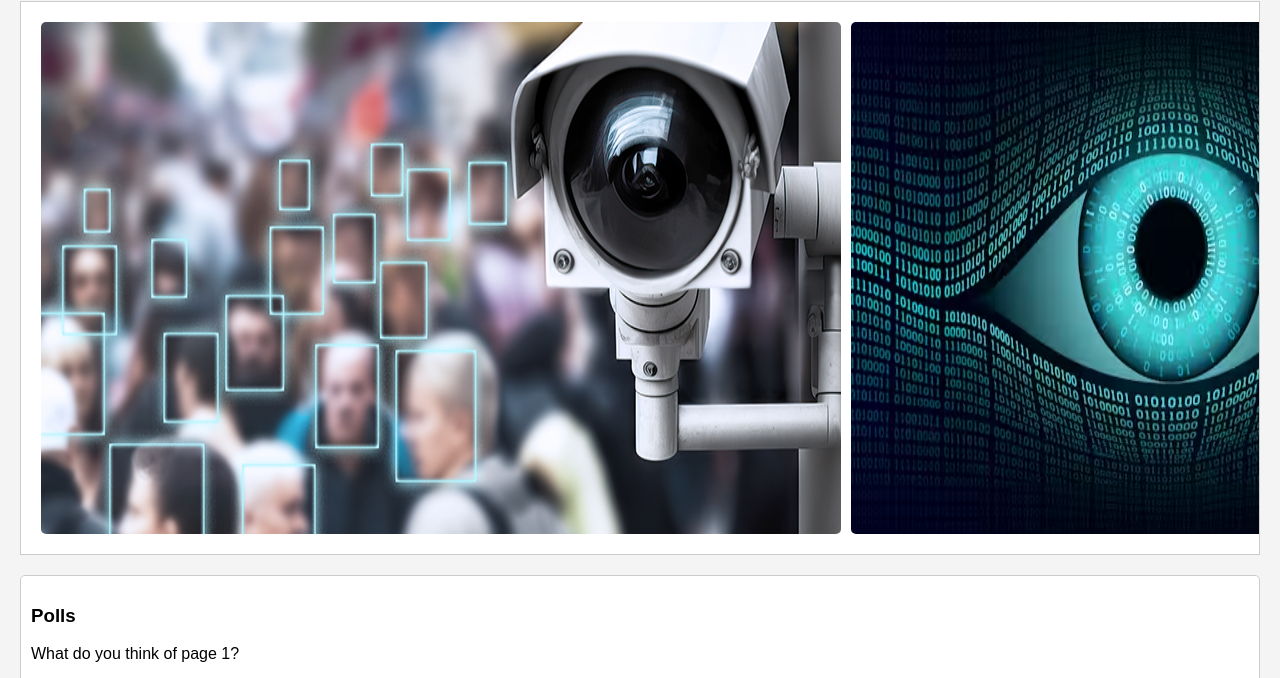
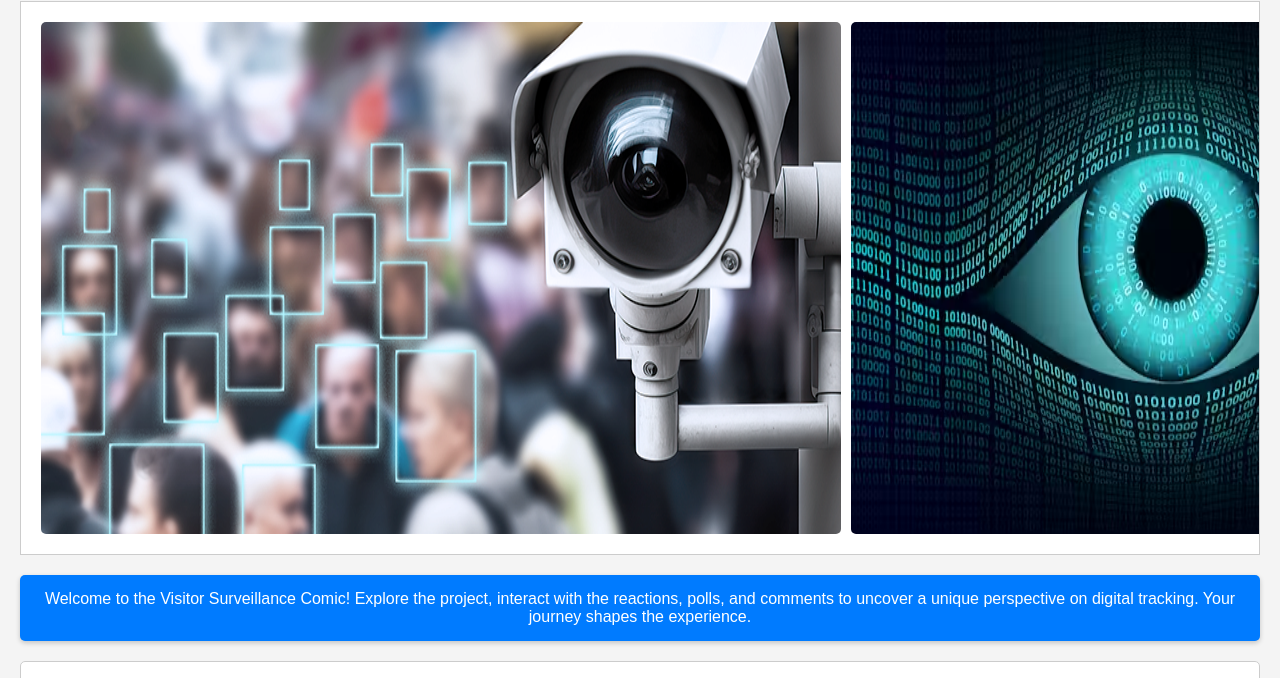
Before and after one commit to sogiu11/Surveillance-comic, a plain HTML site: page index.html in a window 1280 px wide. Shown: the part 79-757 px from the top of the page. Drawn offline with Linux system fonts and the light colour scheme.

Commit message:
Update index.html

```diff
--- a/index.html
+++ b/index.html
@@ -15,7 +15,10 @@
     <div id="comic-viewer">
         <!-- Immagini del fumetto -->
     </div>
-
+ <!-- Banner -->
+        <div id="banner">
+            <p>Welcome to the Visitor Surveillance Comic! Explore the project, interact with the reactions, polls, and comments to uncover a unique perspective on digital tracking. Your journey shapes the experience.</p>
+        </div>
     <!-- Sondaggio -->
     <div id="poll-section">
         <h3>Polls</h3>
```
